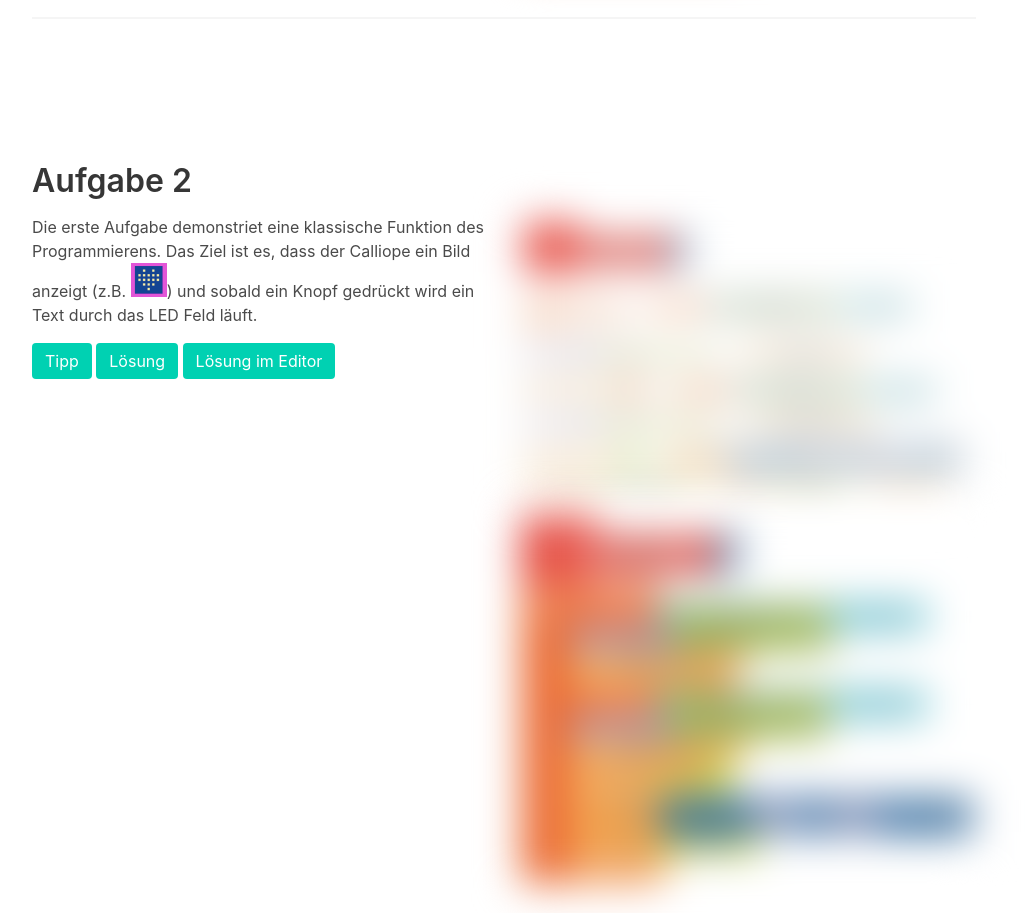
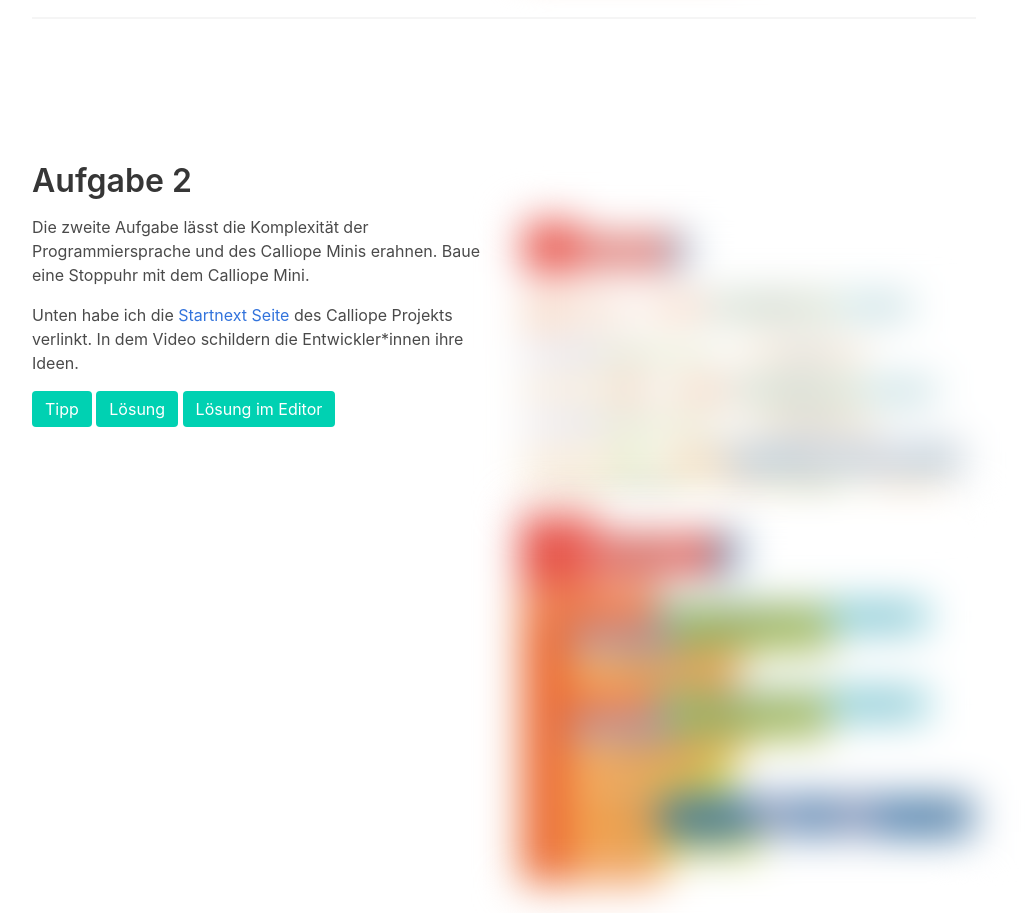
Before and after one commit to zzeeiikk/calliope-referat, a plain HTML site: page index.html in a window 1280 px wide. Shown: the part 1285-2198 px from the top of the page, without its empty margins (136-1164 px from the left). Drawn offline with Linux system fonts and the light colour scheme.

Commit message:
add last content

```diff
--- a/index.html
+++ b/index.html
@@ -135,10 +135,10 @@
         <div class="columns">
                 <div class="column">
                     <p>
-                        Die erste Aufgabe demonstriet eine klassische Funktion des Programmierens.
-                        Das Ziel ist es, dass der Calliope ein Bild anzeigt (z.B. <img src="static/heard.png"
-                            alt="heard led">)
-                        und sobald ein Knopf gedrückt wird ein Text durch das LED Feld läuft.
+                        Die zweite Aufgabe lässt die Komplexität der Programmiersprache und des Calliope Minis erahnen.
+                        Baue eine Stoppuhr mit dem Calliope Mini.
+                        </p><p>
+                        Unten habe ich die <a href="#startnext">Startnext Seite</a> des Calliope Projekts verlinkt. In dem Video schildern die Entwickler*innen ihre Ideen.
                     </p>
 
 
```
